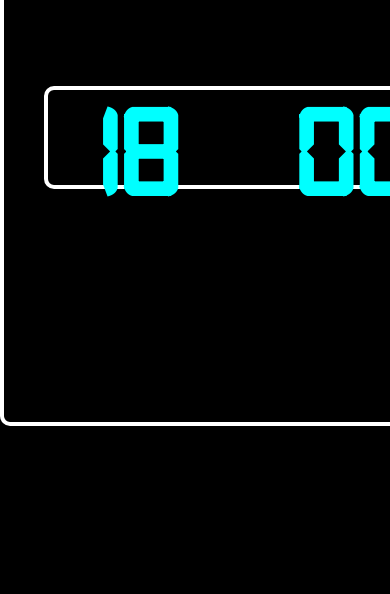
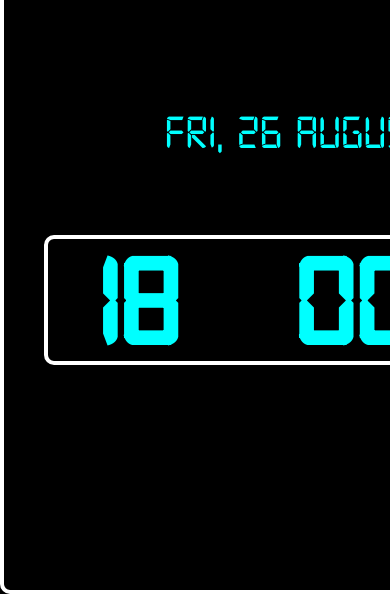
Before and after one commit to dheeraj1320/Digital-Clock, a plain HTML site: page index.html in a window 390 px wide. Shown: the part 342-936 px from the top of the page. Before the commit the page ends 844 px from the top, so only its background shows below. Drawn offline with Linux system fonts and the light colour scheme.

Commit message:
mobile friendly 1

```diff
--- a/style.css
+++ b/style.css
@@ -19,7 +19,7 @@ body {
   width: 80%;
   min-width: 700px;
   max-width: 930px;
-  margin: auto;
+  margin: auto auto;
   margin-top: 10vh;
 }
 
@@ -45,16 +45,18 @@ body {
 .time {
   display: flex;
   justify-content: space-between;
+  vertical-align: middle;
   border: 4px solid white;
   border-radius: 10px;
   padding: 0.1em 0.2em;
   width: 35rem;
-  font-size: 8em;
+  font-size: 8rem;
   font-family: "Digital-7";
   font-weight: 1000;
   position: relative;
+  bottom: 60%;
+
   bottom: 110px;
-  /* color: aqua; */
 }
 
 .timeEl {
@@ -111,3 +113,13 @@ body {
 .hidden {
   display: none;
 }
+
+@media only screen and (max-width: 568px) {
+  .container {
+    margin-top: 30vh;
+  }
+
+  .time {
+    height: 6rem;
+  }
+}
```
